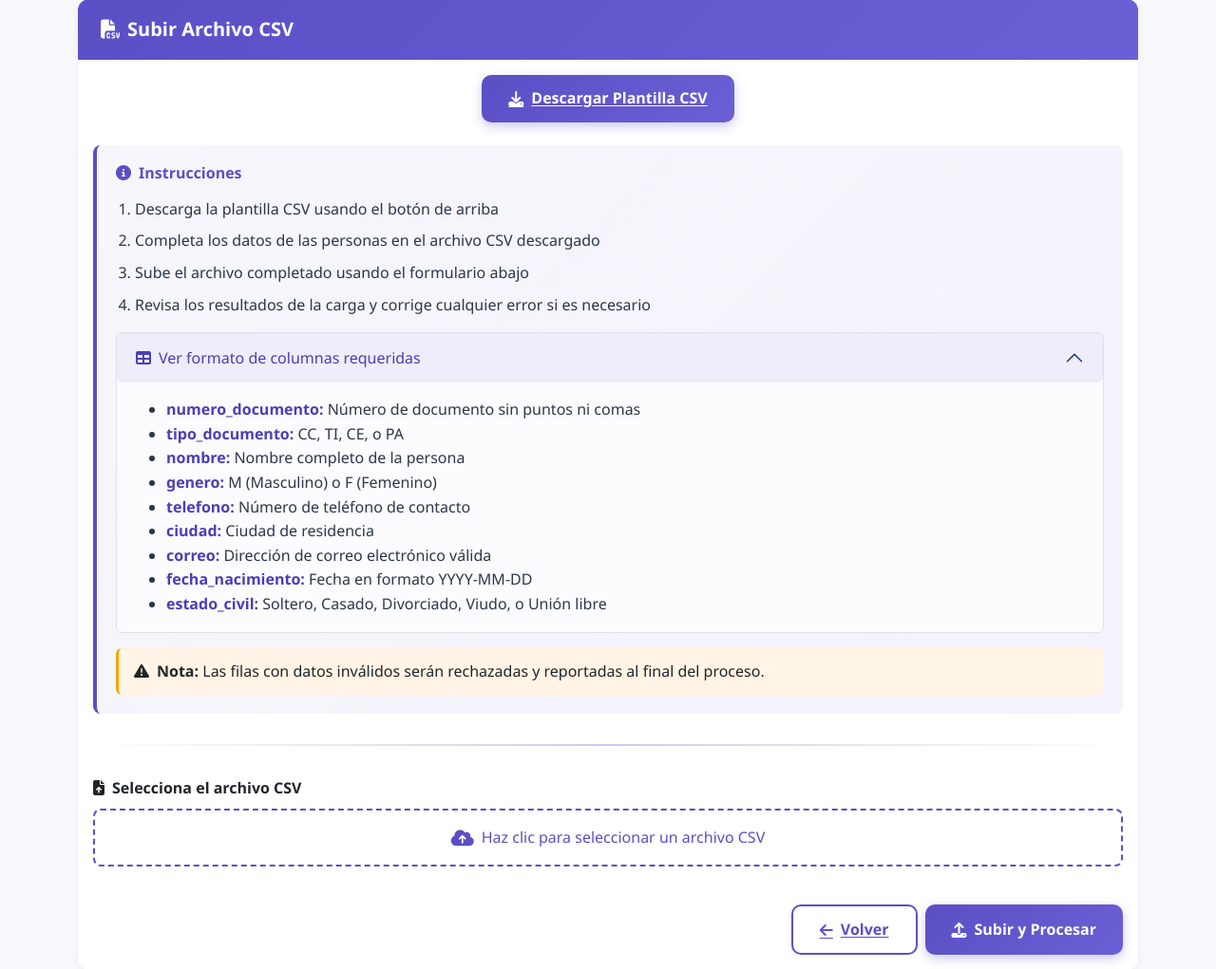
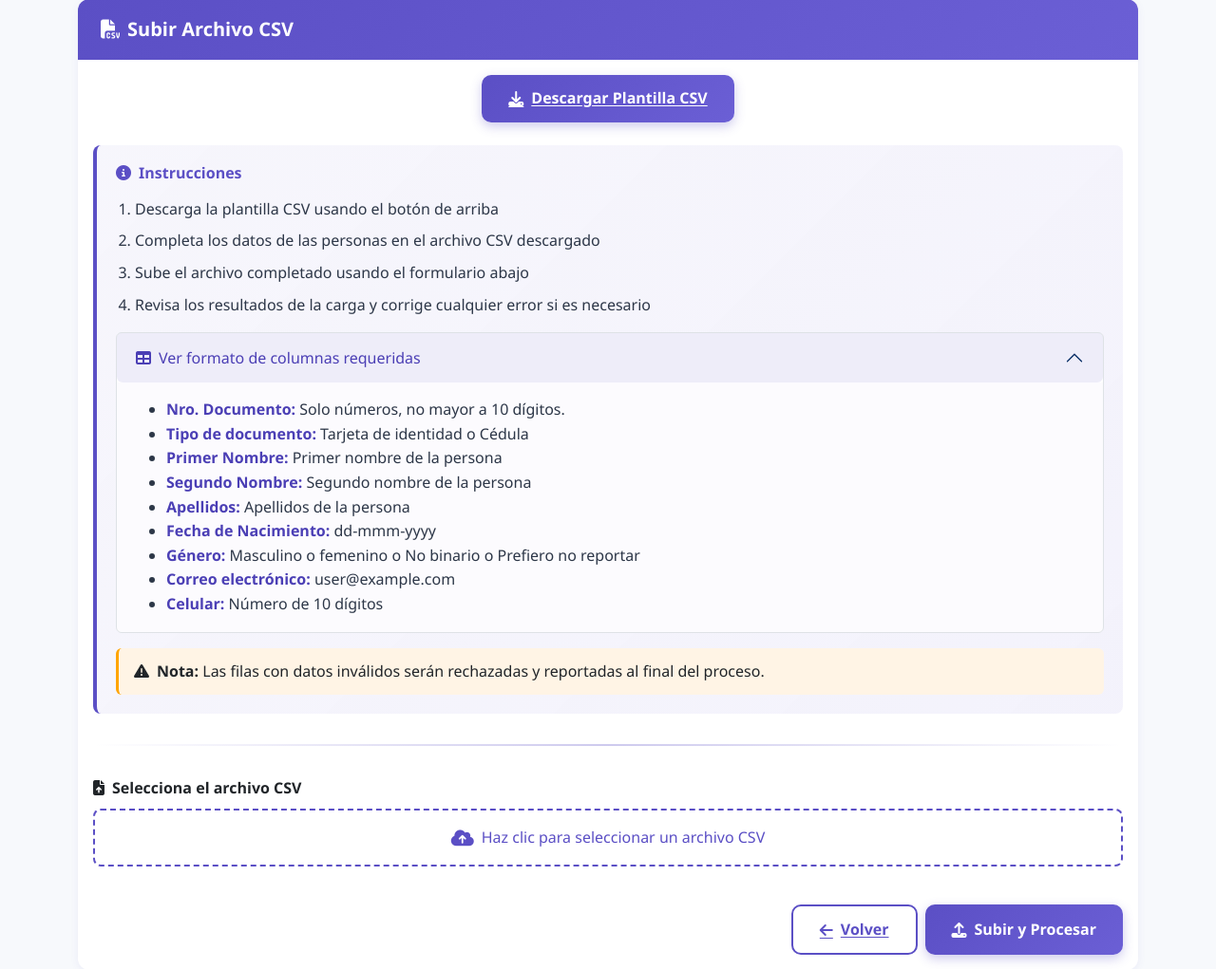
Before and after one commit to flaviofuego/BaseProyectos, a Python web app: template gestion-personas-app/frontend/templates/bulk_upload.html in a window 1280 px wide, after a click on "Ver formato de columnas requeridas". Shown: the part 97-1118 px from the top of the page at 95% size. Run offline with Jinja, Linux system fonts and the light colour scheme; the template is opened without the code that fills it, so the values that code supplies are empty; some libraries are stand-ins or nearby versions.

Commit message:
bugs fixed

```diff
--- a/gestion-personas-app/frontend/templates/bulk_upload.html
+++ b/gestion-personas-app/frontend/templates/bulk_upload.html
@@ -63,30 +63,28 @@ Gestión de Personas{% endblock %} {% block extra_css %}
               <div class="accordion-body">
                 <ul class="mb-0">
                   <li>
-                    <strong>numero_documento:</strong> Número de documento sin
-                    puntos ni comas
-                  </li>
-                  <li><strong>tipo_documento:</strong> CC, TI, CE, o PA</li>
-                  <li>
-                    <strong>nombre:</strong> Nombre completo de la persona
-                  </li>
-                  <li><strong>genero:</strong> M (Masculino) o F (Femenino)</li>
-                  <li>
-                    <strong>telefono:</strong> Número de teléfono de contacto
-                  </li>
-                  <li><strong>ciudad:</strong> Ciudad de residencia</li>
-                  <li>
-                    <strong>correo:</strong> Dirección de correo electrónico
-                    válida
+                    <strong>Nro. Documento:</strong> Solo números, no mayor a 10
+                    dígitos.
                   </li>
                   <li>
-                    <strong>fecha_nacimiento:</strong> Fecha en formato
-                    YYYY-MM-DD
+                    <strong>Tipo de documento:</strong> Tarjeta de identidad o
+                    Cédula
                   </li>
                   <li>
-                    <strong>estado_civil:</strong> Soltero, Casado, Divorciado,
-                    Viudo, o Unión libre
+                    <strong>Primer Nombre:</strong> Primer nombre de la persona
                   </li>
+                  <li>
+                    <strong>Segundo Nombre:</strong> Segundo nombre de la
+                    persona
+                  </li>
+                  <li><strong>Apellidos:</strong> Apellidos de la persona</li>
+                  <li><strong>Fecha de Nacimiento:</strong> dd-mmm-yyyy</li>
+                  <li>
+                    <strong>Género:</strong> Masculino o femenino o No binario o
+                    Prefiero no reportar
+                  </li>
+                  <li><strong>Correo electrónico:</strong> user@example.com</li>
+                  <li><strong>Celular:</strong> Número de 10 dígitos</li>
                 </ul>
               </div>
             </div>
--- a/gestion-personas-app/frontend/templates/dashboard.html
+++ b/gestion-personas-app/frontend/templates/dashboard.html
@@ -429,11 +429,9 @@ Personas{% endblock %} {% block extra_css %}
 </div>
 {% endif %} {% endblock %} {% block extra_js %}
 <script>
-  // Animar las tarjetas de acción cuando se cargue la página
   document.addEventListener("DOMContentLoaded", function () {
     const actionCards = document.querySelectorAll(".action-card");
 
-    // Animar entrada con efecto stagger
     actionCards.forEach((card, index) => {
       card.style.opacity = "0";
       card.style.transform = "translateY(20px)";
--- a/gestion-personas-app/frontend/templates/register.html
+++ b/gestion-personas-app/frontend/templates/register.html
@@ -1,7 +1,6 @@
 {% extends "base.html" %} {% block title %}Registro - Sistema de Gestión de
 Personas{% endblock %} {% block extra_css %}
 <style>
-  /* Estilos para los requisitos de validación */
   .requirement-item {
     display: flex;
     align-items: center;
--- a/gestion-personas-app/frontend/templates/reportes_plotly_backup.html
+++ b/gestion-personas-app/frontend/templates/reportes_plotly_backup.html
@@ -618,7 +618,6 @@ Gestión de Personas{% endblock %} {% block content %}
       // Animar contadores numéricos
       const counters = document.querySelectorAll('.counter');
 
-      // Configurar intersection observer para animar cuando entren en viewport
       const observerOptions = {
           threshold: 0.5,
           rootMargin: '0px 0px -50px 0px'
@@ -644,7 +643,6 @@ Gestión de Personas{% endblock %} {% block content %}
           counterObserver.observe(counter);
       });
 
-      // Animar tarjetas en secuencia
       const cards = document.querySelectorAll('.stats-card');
       if (window.contentManager && cards.length > 0) {
           setTimeout(() => {
```
Also changed, not shown: gestion-personas-app/frontend/templates/auth_callback.html (+12 -11 lines), gestion-personas-app/frontend/templates/configurar_cuenta.html (+10 -7 lines), gestion-personas-app/frontend/templates/crear_persona.html (+0 -40 lines), gestion-personas-app/frontend/templates/logout_cleanup.html (+10 -20 lines).
